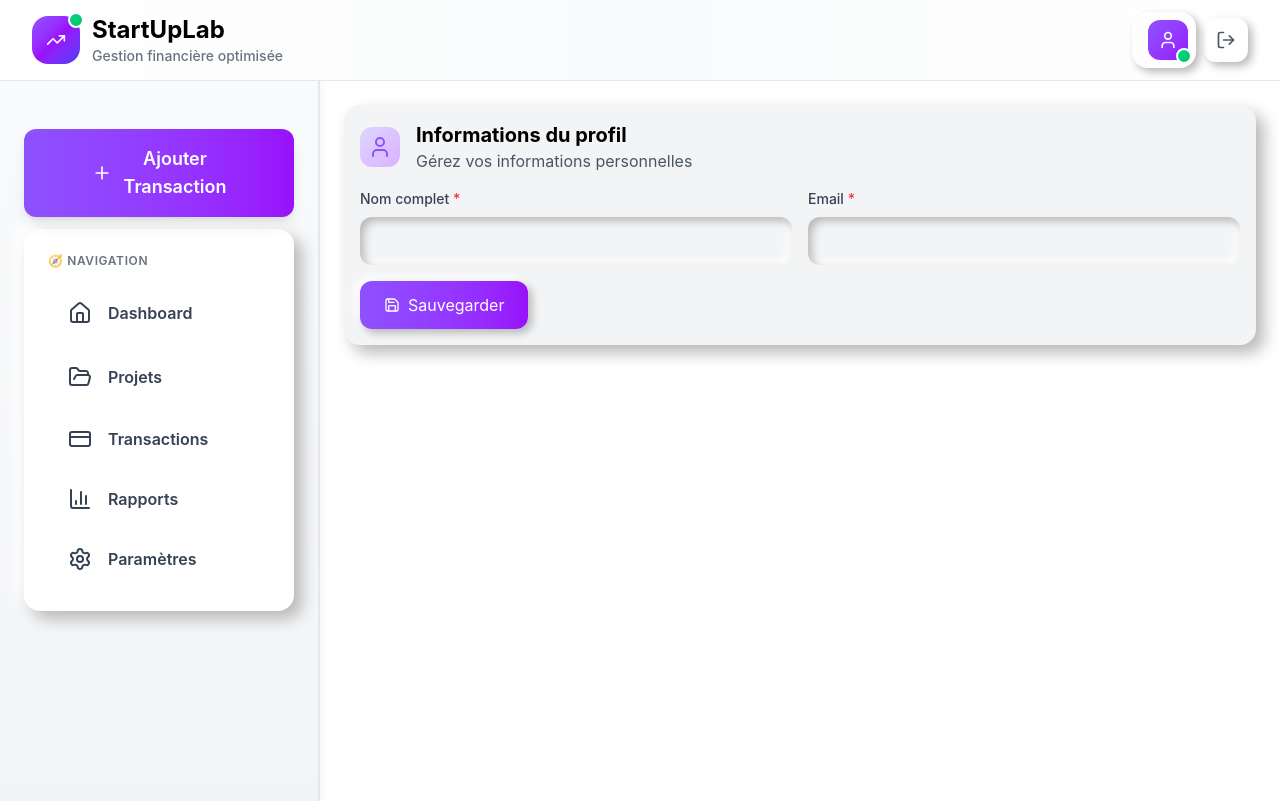
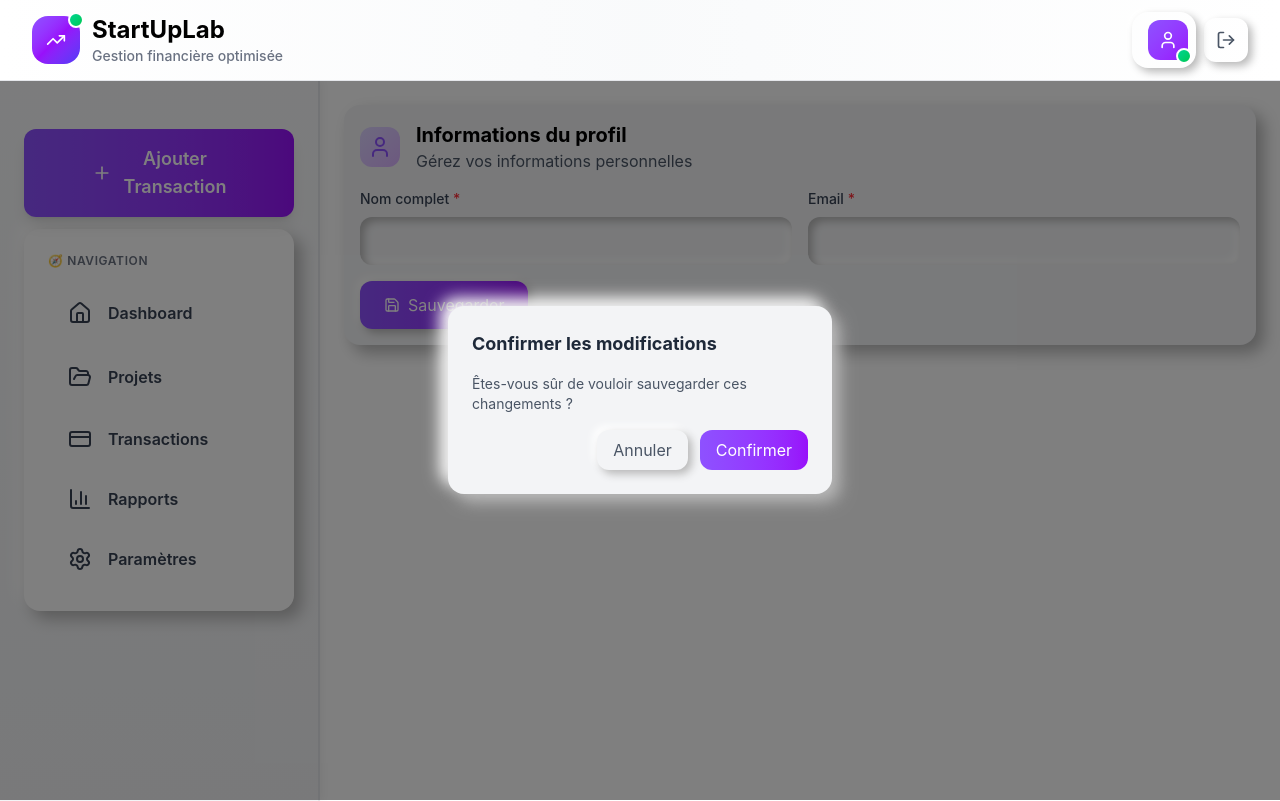
Before and after one commit to madebyjhn/Projet-Bachelor, a Next.js app in the folder projet-startup/: page /dashboard/1/settings in a window 1280 px wide. Both pictures are taken after a click on the button "Sauvegarder". Built offline with nearby package versions, Linux system fonts and the light colour scheme; no server answers.

Commit message:
feat: confirmOpen on click

```diff
--- a/projet-startup/src/app/dashboard/[projectId]/settings/page.tsx
+++ b/projet-startup/src/app/dashboard/[projectId]/settings/page.tsx
@@ -20,6 +20,7 @@ export default function Projets() {
   const [user, setUser] = useState<User | null>(null);
   const [nomComplet, setNomComplet] = useState("");
   const [email, setEmail] = useState("");
+  const [confirmOpen, setConfirmOpen] = useState(false);
 
   const params = useParams<{ projectId: string | string[] }>();
   const projectIdRaw = Array.isArray(params.projectId)
@@ -115,7 +116,7 @@ export default function Projets() {
             {/* Bouton de sauvegarde */}
             <button
               className="flex flex-row py-3 px-6 mt-4 bg-gradient-to-r from-violet-500 to-purple-600 shadow-[4px_4px_8px_#b8b8b8,-4px_-4px_8px_#ffffff] hover:shadow-[6px_6px_12px_#b8b8b8,-6px_-6px_12px_#ffffff] hover:from-violet-600 hover:to-purple-700 rounded-xl text-white justify-center items-center space-x-2 transition-all duration-300 ease-out active:scale-95 transform hover:-translate-y-0.5 group relative overflow-hidden"
-              onClick={handleEdit}
+              onClick={() => setConfirmOpen(true)}
             >
               <div className="absolute inset-0 bg-gradient-to-r from-transparent via-white to-transparent opacity-0 group-hover:opacity-20 transform -skew-x-12 -translate-x-full group-hover:translate-x-full transition-all duration-700"></div>
               <Save className="w-4 h-4" />
@@ -138,6 +139,42 @@ export default function Projets() {
           </div>
         </div>
       )}
+
+      {confirmOpen && (
+        <div
+          className="fixed inset-0 z-50 flex items-center justify-center bg-black/50 p-4"
+          onClick={() => setConfirmOpen(false)}
+        >
+          <div
+            className="bg-gray-100 rounded-2xl p-6 shadow-[8px_8px_16px_#b8b8b8,-8px_-8px_16px_#ffffff] w-full max-w-sm space-y-4"
+            onClick={(e) => e.stopPropagation()}
+          >
+            <h3 className="text-lg font-bold text-gray-800">
+              Confirmer les modifications
+            </h3>
+            <p className="text-sm text-gray-600">
+              Êtes-vous sûr de vouloir sauvegarder ces changements ?
+            </p>
+            <div className="flex gap-3 justify-end">
+              <button
+                onClick={() => setConfirmOpen(false)}
+                className="px-4 py-2 rounded-xl text-gray-600 shadow-[4px_4px_8px_#b8b8b8,-4px_-4px_8px_#ffffff] hover:shadow-[6px_6px_12px_#b8b8b8,-6px_-6px_12px_#ffffff] transition-all"
+              >
+                Annuler
+              </button>
+              <button
+                onClick={() => {
+                  handleEdit();
+                  setConfirmOpen(false);
+                }}
+                className="px-4 py-2 rounded-xl text-white bg-gradient-to-r from-violet-500 to-purple-600 hover:from-violet-600 hover:to-purple-700 transition-all"
+              >
+                Confirmer
+              </button>
+            </div>
+          </div>
+        </div>
+      )}
     </div>
   );
 }
```
